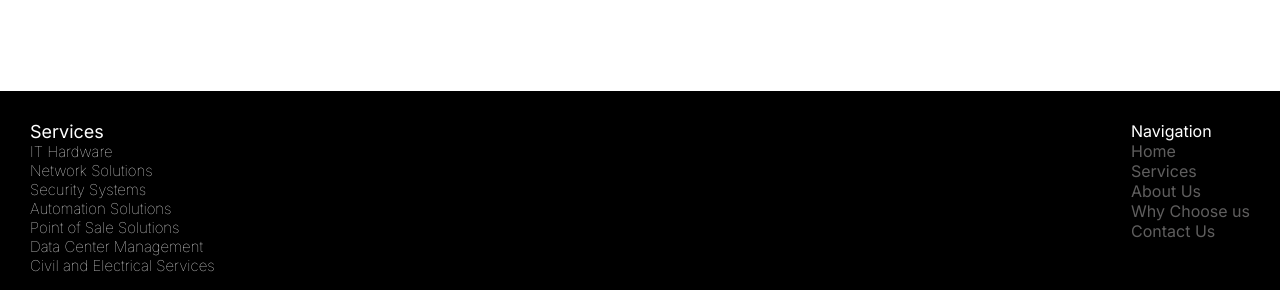
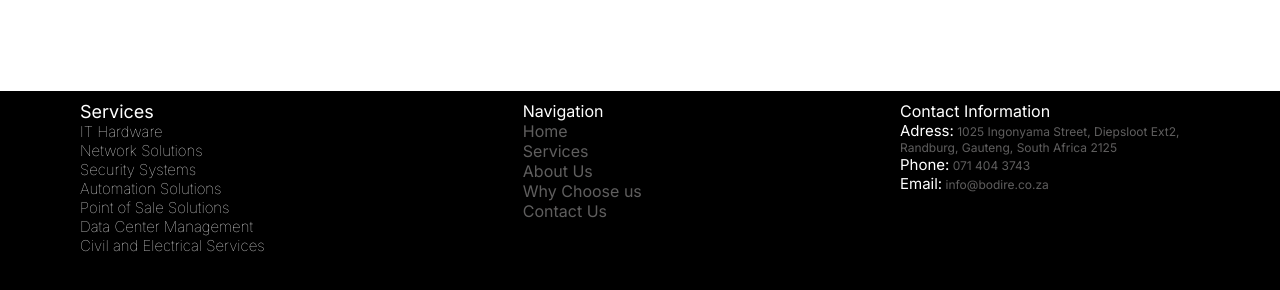
Before and after one commit to MISHOW2/Bodire-Technologies, a plain HTML site: page index.html in a window 1280 px wide. Shown: the part 3649-3939 px from the top of the page. Drawn offline with Linux system fonts and the light colour scheme.

Commit message:
fixing header.css

```diff
--- a/header.css
+++ b/header.css
@@ -46,18 +46,16 @@
 footer {
   color: white;
   margin-top: 100px;
-  padding: 30px;
+
   background-color: #000000;
-  display: flex; /* Ensure flexbox layout */
-  flex-direction: column; /* Stack items vertically */
-  align-items: center; /* Center items horizontally */
+  display: grid;
+  padding: 10px 80px;
 }
 
 .footer-flex {
   display: flex;
-  gap: 401px; /* Adjust this as needed for layout */
-  justify-content: space-between; /* Aligns child items */
-  flex-wrap: wrap; /* Ensure responsiveness */
+  justify-content: space-between;
+
 }
 
 .Services ul li {
@@ -77,7 +75,7 @@ footer {
 }
 
 .contact span {
-  font-size: 20px;
+  font-size: 15px;
   color: white;
 }
 
@@ -95,6 +93,7 @@ footer {
   list-style: none;
   display: flex;
   gap: 30px;
+  justify-content: center;
 }
 
 .social-icons i {
```
